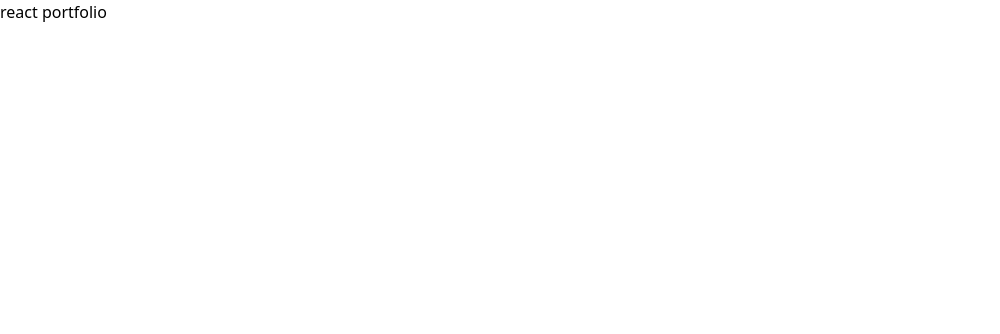
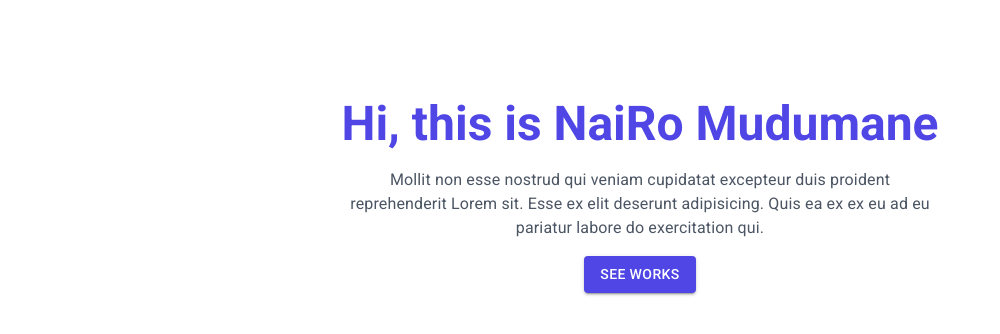
Before and after one commit to nairo-mudumane/react-portfolio-app, a React (Vite) app: page / in a window 1280 px wide. Shown: the top 334 px of the page, without its empty margins (0-1000 px from the left). Built offline with nearby package versions, Linux system fonts and the light colour scheme.

Commit message:
hero section

```diff
--- a/package.json
+++ b/package.json
@@ -8,10 +8,13 @@
     "preview": "vite preview"
   },
   "dependencies": {
+    "@emotion/react": "^11.9.3",
+    "@emotion/styled": "^11.9.3",
     "@mui/material": "^5.8.3",
     "@mui/styled-engine-sc": "^5.8.0",
     "react": "^18.0.0",
     "react-dom": "^18.0.0",
+    "react-router-dom": "6",
     "styled-components": "^5.3.5"
   },
   "devDependencies": {
--- a/src/App.tsx
+++ b/src/App.tsx
@@ -1,3 +1,12 @@
+import React from "react";
+import { GlobalStyles } from "./global/Styles";
+import { AppRoutes } from "./routes";
+
 export default function App() {
-    return <div className="App">react portfolio</div>;
+    return (
+        <React.Fragment>
+            <GlobalStyles />
+            <AppRoutes />
+        </React.Fragment>
+    );
 }
--- /dev/null
+++ b/src/components/PageContainer/index.tsx
@@ -0,0 +1,6 @@
+import { Box } from "@mui/material";
+import { IChildren } from "../../types";
+
+export function PageContainer(props: IChildren) {
+    return <Box className="max-w-5xl w-11/12 mx-auto">{props.children}</Box>;
+}
--- a/src/components/index.ts
+++ b/src/components/index.ts
@@ -0,0 +1 @@
+export * from "./PageContainer";
--- a/src/global/Styles.ts
+++ b/src/global/Styles.ts
@@ -1,4 +1,5 @@
 import { createGlobalStyle } from "styled-components";
+import { globalColors } from "./Colors";
 
 export const GlobalStyles = createGlobalStyle`
 *,
@@ -13,8 +14,8 @@ export const GlobalStyles = createGlobalStyle`
 
 html,
 body {
+	color: ${globalColors.black1};
 	font-weight: 400;
-
 }
 
 
--- a/src/main.tsx
+++ b/src/main.tsx
@@ -1,9 +1,12 @@
 import React from "react";
 import ReactDOM from "react-dom/client";
 import App from "./App";
+import { BrowserRouter } from "react-router-dom";
 
 ReactDOM.createRoot(document.getElementById("root")!).render(
     <React.StrictMode>
-        <App />
+        <BrowserRouter>
+            <App />
+        </BrowserRouter>
     </React.StrictMode>
 );
--- a/src/pages/Home/Landing.tsx
+++ b/src/pages/Home/Landing.tsx
@@ -1,12 +1,40 @@
-import { Box } from "@mui/material";
-import { StyledLanding } from "./styles";
+import { Box, Typography, Button } from "@mui/material";
+import { PageContainer } from "../../components/";
+import { StyledHome, StyledLanding } from "./styles";
 
 export function Landing() {
     return (
-        <StyledLanding>
-            <Box className="content">
-                <p>ksljdjf</p>
-            </Box>
-        </StyledLanding>
+        <PageContainer>
+            <StyledHome>
+                <StyledLanding>
+                    <Box className="content">
+                        <Box className="heading">
+                            <Typography
+                                variant="h3"
+                                component="h1"
+                                className="title"
+                            >
+                                Hi, this is NaiRo Mudumane
+                            </Typography>
+                        </Box>
+
+                        <Box className="description">
+                            <Typography variant="body1">
+                                Mollit non esse nostrud qui veniam cupidatat
+                                excepteur duis proident reprehenderit Lorem sit.
+                                Esse ex elit deserunt adipisicing. Quis ea ex ex
+                                eu ad eu pariatur labore do exercitation qui.
+                            </Typography>
+                        </Box>
+
+                        <Box className="link-works">
+                            <Button variant="contained" className="btn">
+                                See works
+                            </Button>
+                        </Box>
+                    </Box>
+                </StyledLanding>
+            </StyledHome>
+        </PageContainer>
     );
 }
--- a/src/pages/Home/styles.ts
+++ b/src/pages/Home/styles.ts
@@ -1,33 +1,51 @@
 import styled from "styled-components";
 import blur1 from "../../assets/images/blur1.svg";
+import { globalColors } from "../../global/Colors";
 
-export const StyledHome = styled.div`
-    .banner {
-        height: 530px;
+export const StyledHome = styled.div``;
 
-        & > img {
-            object-fit: contain;
+export const StyledLanding = styled.div`
+    width: 100%;
+    padding: 5rem 0;
+
+    .content {
+        display: flex;
+        flex-direction: column;
+        flex-wrap: nowrap;
+        align-content: center;
+        justify-content: flex-start;
+        align-items: center;
+    }
+
+    .heading,
+    .title,
+    .description,
+    .link-works {
+        text-align: center;
+        width: max-content;
+        margin: 0.5rem auto;
+    }
+
+    .heading {
+        margin-bottom: 0;
+    }
+
+    .title {
+        color: ${globalColors.blue1};
+        font-weight: 550;
+    }
+
+    .description {
+        max-width: 600px;
+    }
+
+    .btn {
+        background-color: ${globalColors.blue1};
+
+        &:hover,
+        &:focus {
+            opacity: 0.7;
+            background-color: ${globalColors.blue1};
         }
     }
 `;
-
-export const StyledLanding = styled.div`
-    background-color: rgba(0, 0, 0, 0.7);
-
-    width: 100%;
-    height: 80vh;
-    position: relative;
-
-    &::before {
-        content: "";
-        width: 100%;
-        height: 100%;
-        position: absolute;
-
-        background: url(${blur1}), transparent;
-        background-size: 50%;
-        background-repeat: no-repeat;
-        background-position-x: 90%;
-        background-position-y: 10%;
-    }
-`;
--- /dev/null
+++ b/src/routes/index.tsx
@@ -0,0 +1,10 @@
+import { Routes, Route } from "react-router-dom";
+import { Home } from "../pages";
+
+export function AppRoutes() {
+    return (
+        <Routes>
+            <Route path="/" element={<Home />} />
+        </Routes>
+    );
+}
```
Also changed, not shown: 1 other file (tests, documents, lock files or other folders).
